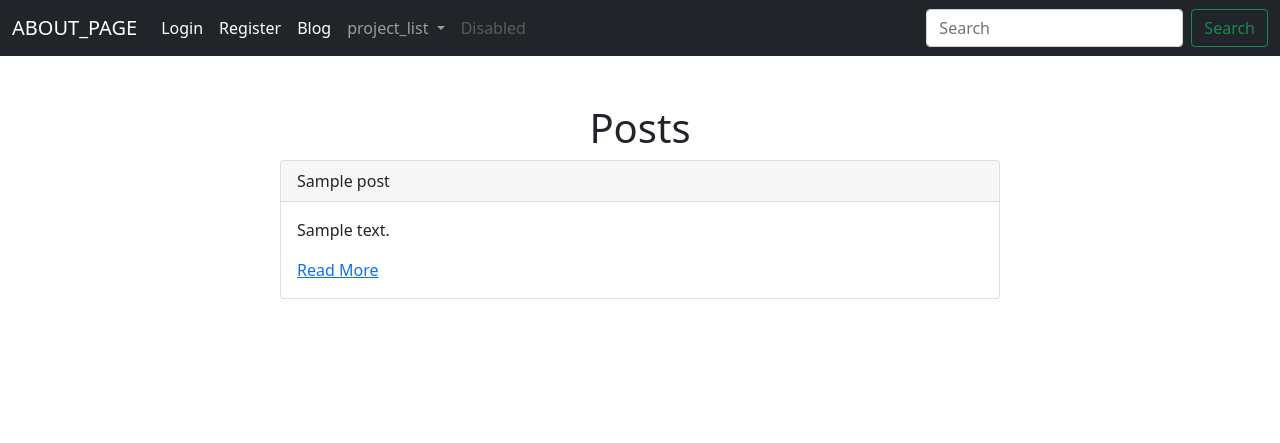
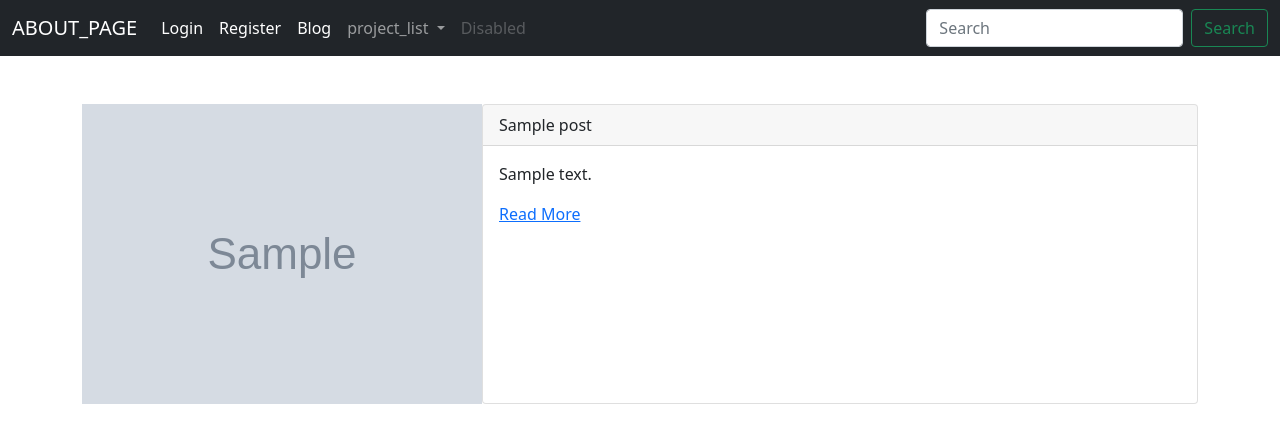
Before and after one commit to Dslate88/tf-aws-django-website, a Django app: template base/blog/templates/blog/home.html in a window 1280 px wide. Shown: the top 443 px of the page. Run offline with Django 4.2, Linux system fonts and the light colour scheme; the template is opened without the code that fills it: most values are stand-ins (such as "Sample title", 1, 10 or a date in 2020); grey boxes marked "Sample" are stand-in pictures.

Commit message:
add img to posts, clean up home.html

```diff
--- a/base/blog/templates/blog/home.html
+++ b/base/blog/templates/blog/home.html
@@ -3,14 +3,9 @@
 
 {% block content %}
 
-<div class="col d-flex justify-content-center">
-    <h1>Posts</h1>
-</div
-
-<html>
-  <body>
     {% for post in post_list %}
     <div class="col d-flex justify-content-center mb-5">
+        <img class="rounded-square" src="{{ post.author.profile.image.url }}">
             <div class="card" style="width: 45rem;">
                 <div class="card-header">{{ post.title }}</div>
               <div class="card-body">
@@ -20,6 +15,5 @@
             </div>
         </div>
     {% endfor %}
-  </body>
-</html>
+
 {% endblock content %}
```
Lines whose indentation alone changed are shown as unchanged.
